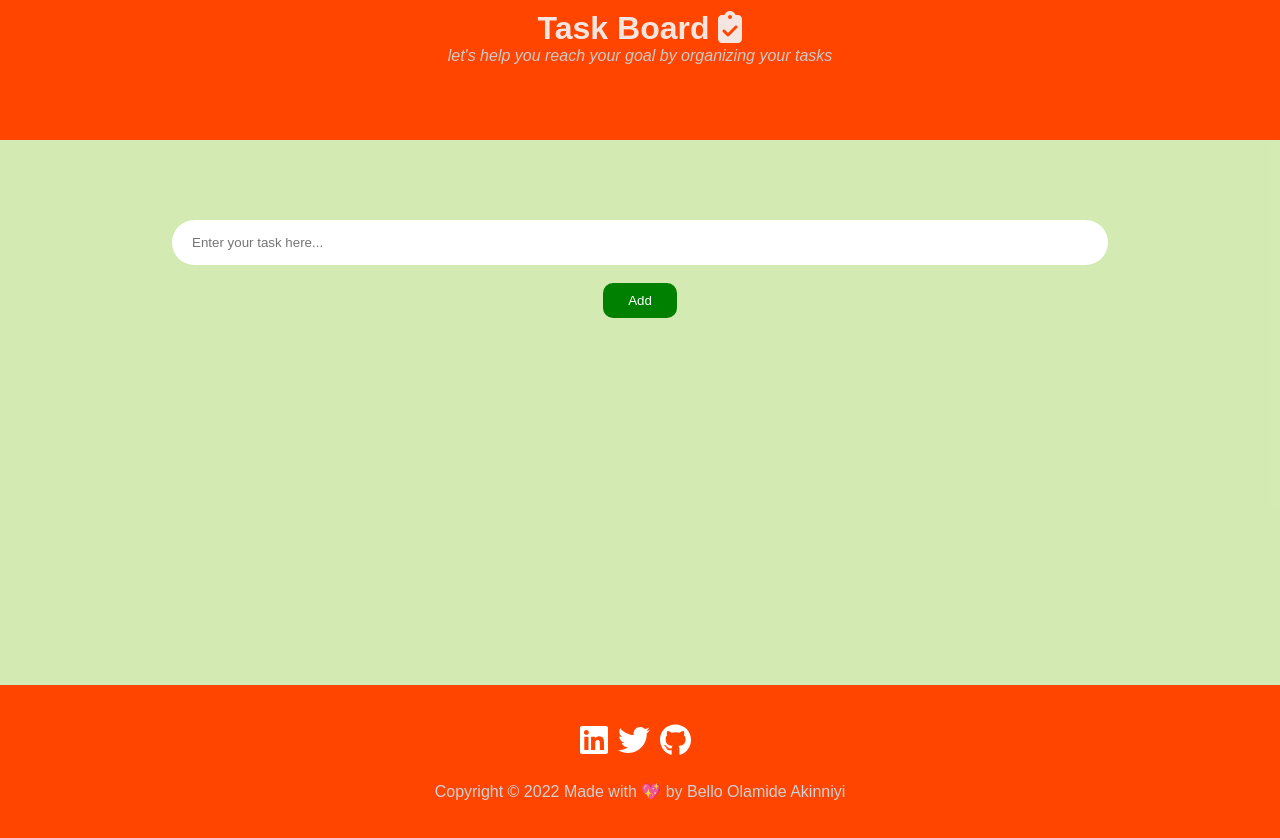
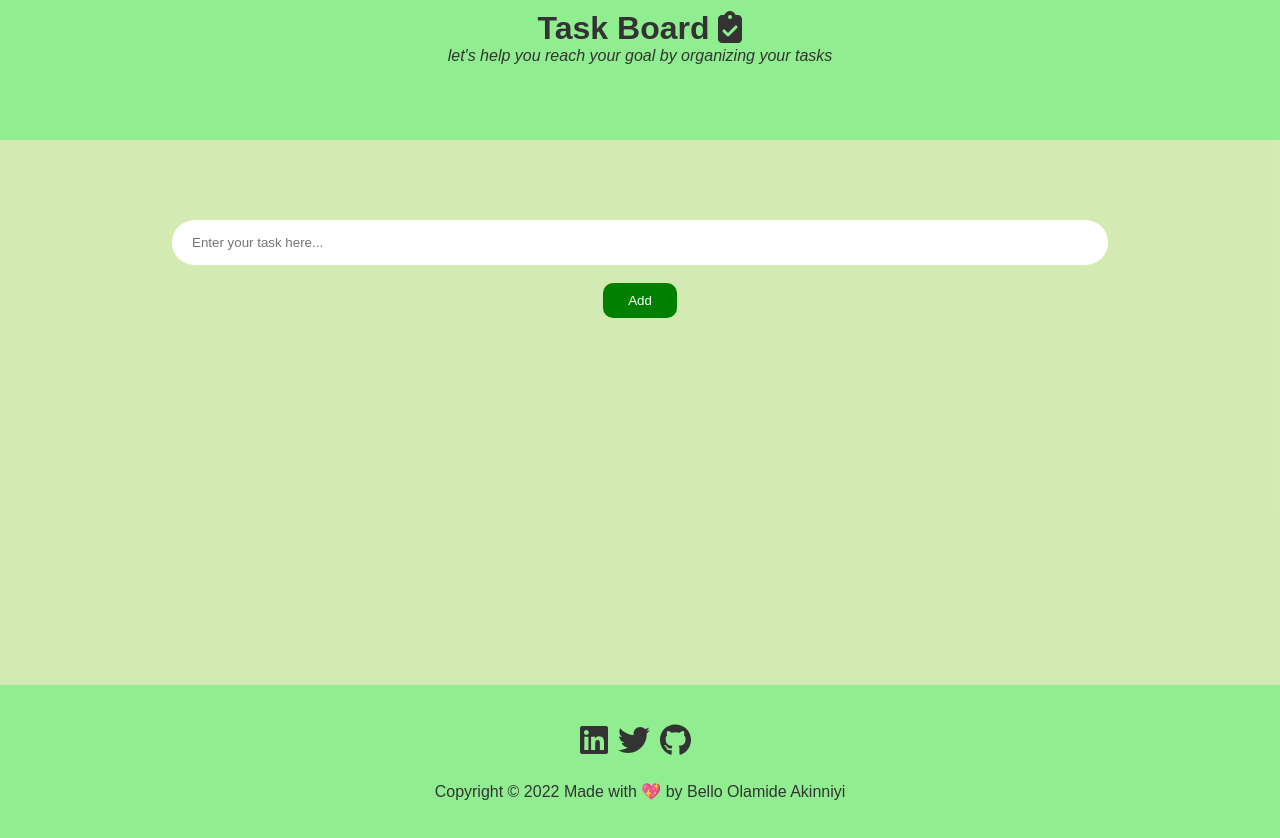
Before and after one commit to Olamide-Bello/task-board, a React (Create React App) app: page / in a window 1280 px wide. Shown: the top 838 px of the page. Built offline with nearby package versions, Linux system fonts and the light colour scheme.

Commit message:
lazy commit

```diff
--- a/src/index.css
+++ b/src/index.css
@@ -17,13 +17,13 @@ body {
     position: sticky;
     top: 0;
     z-index: 10;
-    background-color: orangered;
-    color: #ccc;
+    background-color: lightgreen;
+    color: #333;
 }
 
 .header h1 {
     margin: 0;
-    color: #f4f4f4ea;
+    color: #333;
 }
 .header p {
     margin: 0;
@@ -209,8 +209,8 @@ body {
 }
 
 .footer {
-    background-color: orangered;
-    color: #ccd3d9;
+    background-color: lightgreen;;
+    color: #333;
     display: flex;
     flex-direction: column;
     justify-content: center;
@@ -225,10 +225,10 @@ body {
 
 .footer-icon {
     padding-right: 10px;
-    color: #fff;
+    color: #333;
 }
 .footer-icon:hover {
-    color: #0f729c;
+    color: #fff;
 }
 
 .date-time-form {
```
